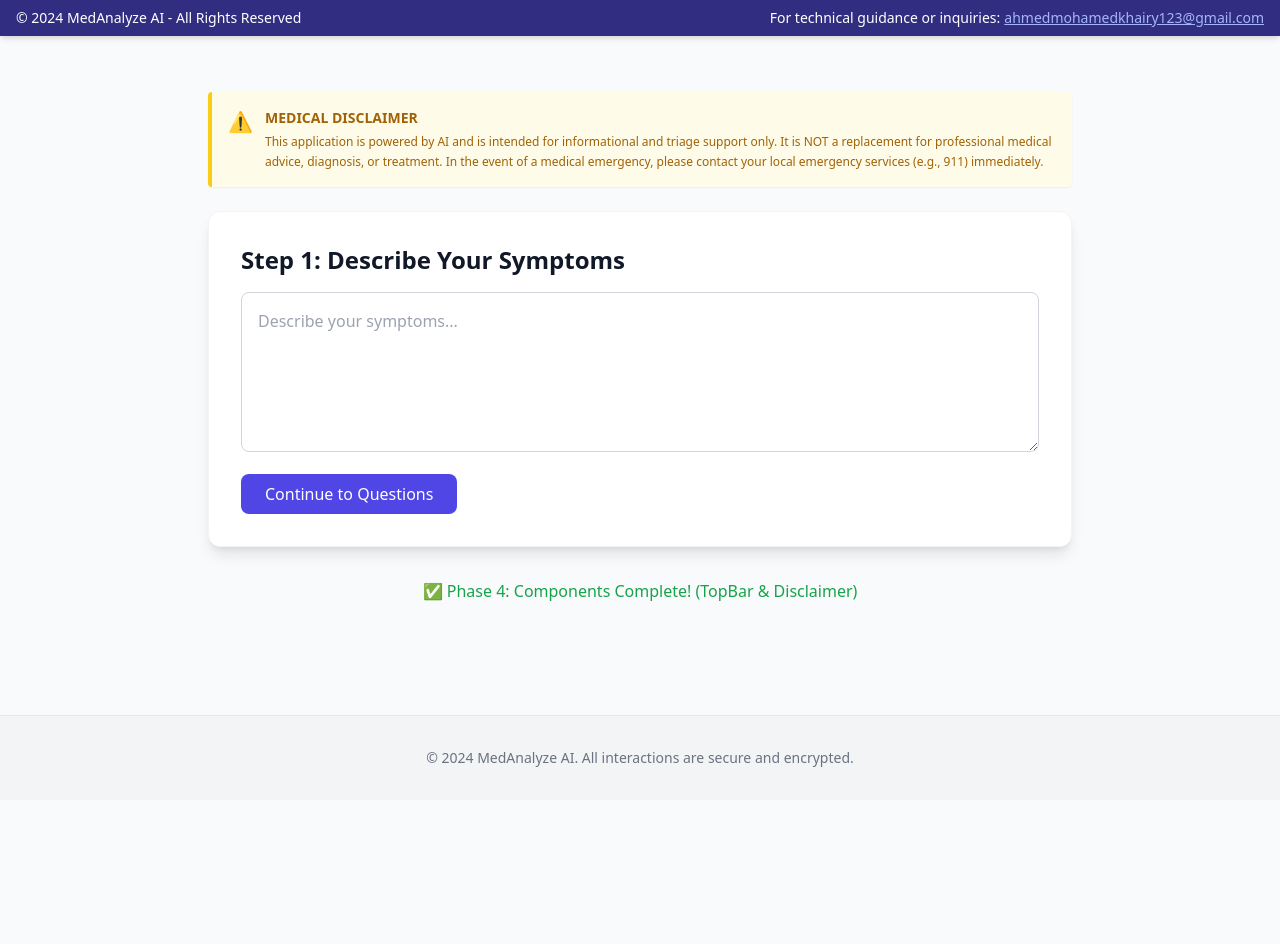
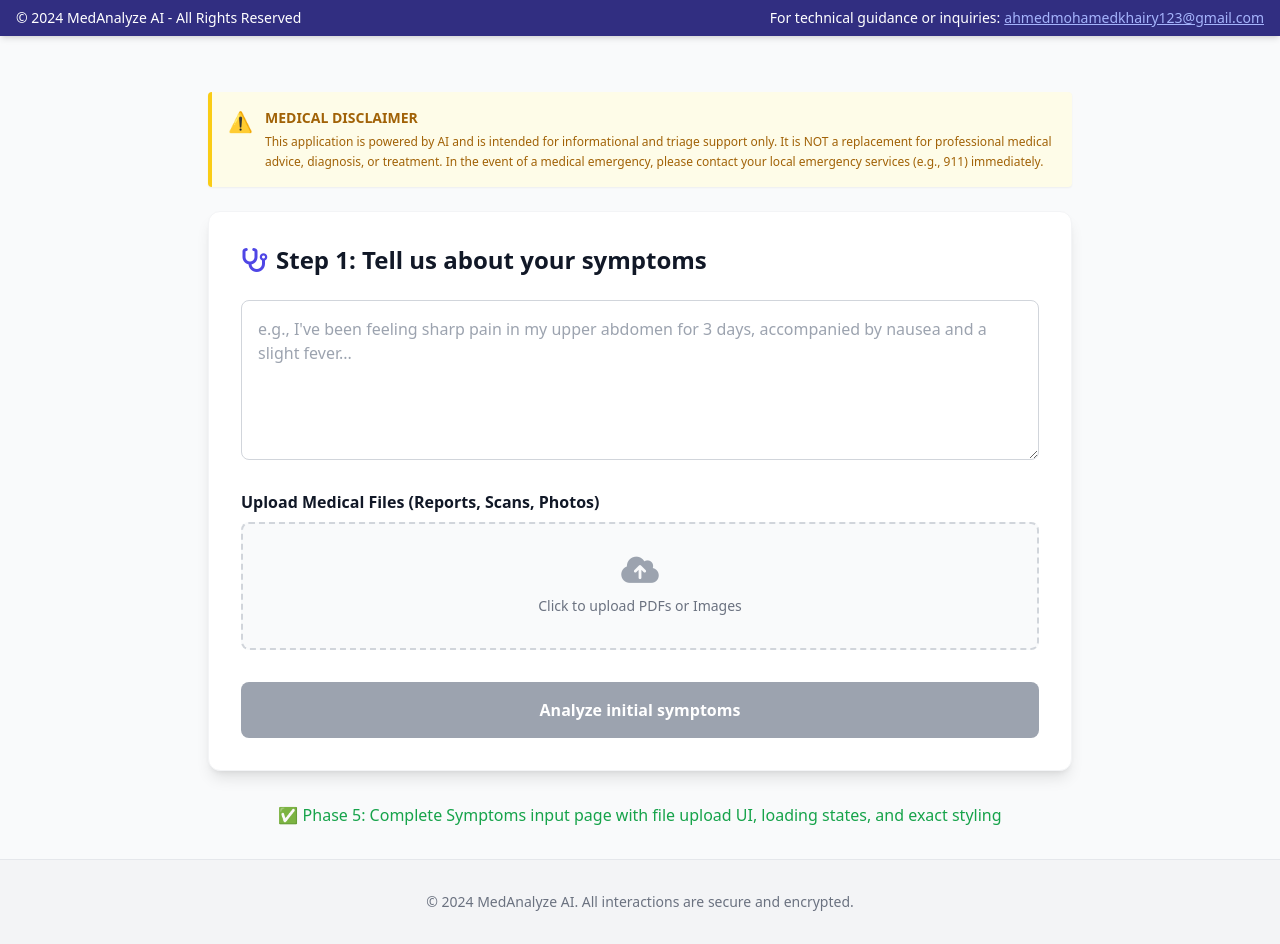
Before and after one commit to ahmedmohamedkhairy123/medanalyze-ai-triage, a React (Vite) app: page / in a window 1280 px wide. Both pictures are taken after a click on the button "Analyze Symptoms Now". Before the commit the page ends 800 px from the top, so only its background shows below. Built offline with nearby package versions, Linux system fonts and the light colour scheme.

Commit message:
Phase 5: Complete Symptoms input page with file upload UI, loading states, and exact styling

```diff
--- a/src/App.tsx
+++ b/src/App.tsx
@@ -4,6 +4,7 @@
 
 const App: React.FC = () => {
     const [step, setStep] = useState<AppStep>('LANDING');
+    const [loading, setLoading] = useState(false);
     const [symptoms, setSymptoms] = useState<SymptomInput>({ description: '', files: [] });
     const [questions, setQuestions] = useState<Question[]>([]);
     const [report, setReport] = useState<MedicalReport | null>(null);
@@ -27,33 +28,89 @@
                             Get an instant, high-precision medical analysis of your symptoms. Our AI provides specialized triage,
                             risk assessments, and professional recommendations.
                         </p>
+                        <div className="flex flex-col sm:flex-row justify-center gap-4">
                             <button
                                 onClick={handleStart}
-                            className="bg-indigo-600 hover:bg-indigo-700 text-white px-8 py-3 rounded-lg font-bold text-lg transition-all"
+                                className="bg-indigo-600 hover:bg-indigo-700 text-white px-8 py-3 rounded-lg font-bold text-lg transition-all transform hover:scale-105"
                             >
                                 Analyze Symptoms Now
                             </button>
+                            <button className="bg-white border border-gray-300 text-gray-700 px-8 py-3 rounded-lg font-bold text-lg hover:bg-gray-50 transition-all">
+                                Login / Sign Up (Optional)
+                            </button>
+                        </div>
                     </div>
                 )}
-
                 {step === 'SYMPTOMS' && (
                     <div className="bg-white rounded-xl shadow-lg p-8 border border-gray-100">
-                        <h2 className="text-2xl font-bold mb-4">Step 1: Describe Your Symptoms</h2>
+                        <h2 className="text-2xl font-bold mb-6 flex items-center gap-2">
+                            <i className="fas fa-stethoscope text-indigo-600"></i>
+                            Step 1: Tell us about your symptoms
+                        </h2>
                         <textarea
-                            className="w-full h-40 p-4 border border-gray-300 rounded-lg mb-4"
-                            placeholder="Describe your symptoms..."
+                            className="w-full h-40 p-4 border border-gray-300 rounded-lg focus:ring-2 focus:ring-indigo-500 focus:border-transparent outline-none transition-all mb-6"
+                            placeholder="e.g., I've been feeling sharp pain in my upper abdomen for 3 days, accompanied by nausea and a slight fever..."
                             value={symptoms.description}
                             onChange={(e) => setSymptoms({ ...symptoms, description: e.target.value })}
                         />
+
+                        <div className="mb-8">
+                            <label className="block font-semibold mb-2">Upload Medical Files (Reports, Scans, Photos)</label>
+                            <div className="flex items-center justify-center w-full">
+                                <label className="flex flex-col items-center justify-center w-full h-32 border-2 border-dashed border-gray-300 rounded-lg cursor-pointer bg-gray-50 hover:bg-gray-100 transition-all">
+                                    <div className="flex flex-col items-center justify-center pt-5 pb-6">
+                                        <i className="fas fa-cloud-upload-alt text-3xl text-gray-400 mb-2"></i>
+                                        <p className="text-sm text-gray-500">Click to upload PDFs or Images</p>
+                                    </div>
+                                    <input
+                                        type="file"
+                                        className="hidden"
+                                        multiple
+                                        accept="image/*,application/pdf"
+                                        onChange={(e) => {
+                                            const files = e.target.files;
+                                            if (!files) return;
+                                            console.log('Files selected:', files.length);
+                                            // File handling will be implemented in Phase 7
+                                        }}
+                                    />
+                                </label>
+                            </div>
+                            {symptoms.files.length > 0 && (
+                                <div className="mt-4 flex flex-wrap gap-2">
+                                    {symptoms.files.map((f, i) => (
+                                        <span key={i} className="bg-indigo-100 text-indigo-700 px-3 py-1 rounded-full text-xs font-medium">
+                                            {f.name}
+                                        </span>
+                                    ))}
+                                </div>
+                            )}
+                        </div>
+
                         <button
-                            className="bg-indigo-600 text-white px-6 py-2 rounded-lg"
-                            onClick={() => setStep('QUESTIONNAIRE')}
+                            disabled={!symptoms.description || loading}
+                            onClick={() => {
+                                setLoading(true);
+                                // Simulate API call
+                                setTimeout(() => {
+                                    setLoading(false);
+                                    setStep('QUESTIONNAIRE');
+                                }, 1000);
+                            }}
+                            className={`w-full py-4 rounded-lg font-bold text-white transition-all flex items-center justify-center gap-3 ${!symptoms.description || loading ? 'bg-gray-400 cursor-not-allowed' : 'bg-indigo-600 hover:bg-indigo-700'
+                                }`}
                         >
-                            Continue to Questions
+                            {loading ? (
+                                <>
+                                    <i className="fas fa-circle-notch fa-spin"></i>
+                                    Analyzing symptoms...
+                                </>
+                            ) : (
+                                'Analyze initial symptoms'
+                            )}
                         </button>
                     </div>
                 )}
-
                 {step === 'QUESTIONNAIRE' && (
                     <div className="bg-white rounded-xl shadow-lg p-8 border border-gray-100">
                         <h2 className="text-2xl font-bold mb-4">Step 2: Questionnaire</h2>
@@ -75,7 +132,7 @@
                 )}
 
                 <div className="mt-8 text-center text-green-600 font-medium">
-                    ✅ Phase 4: Components Complete! (TopBar & Disclaimer)
+                    ✅ Phase 5: Complete Symptoms input page with file upload UI, loading states, and exact styling
                 </div>
             </main>
 
```
Lines whose indentation alone changed are shown as unchanged.
